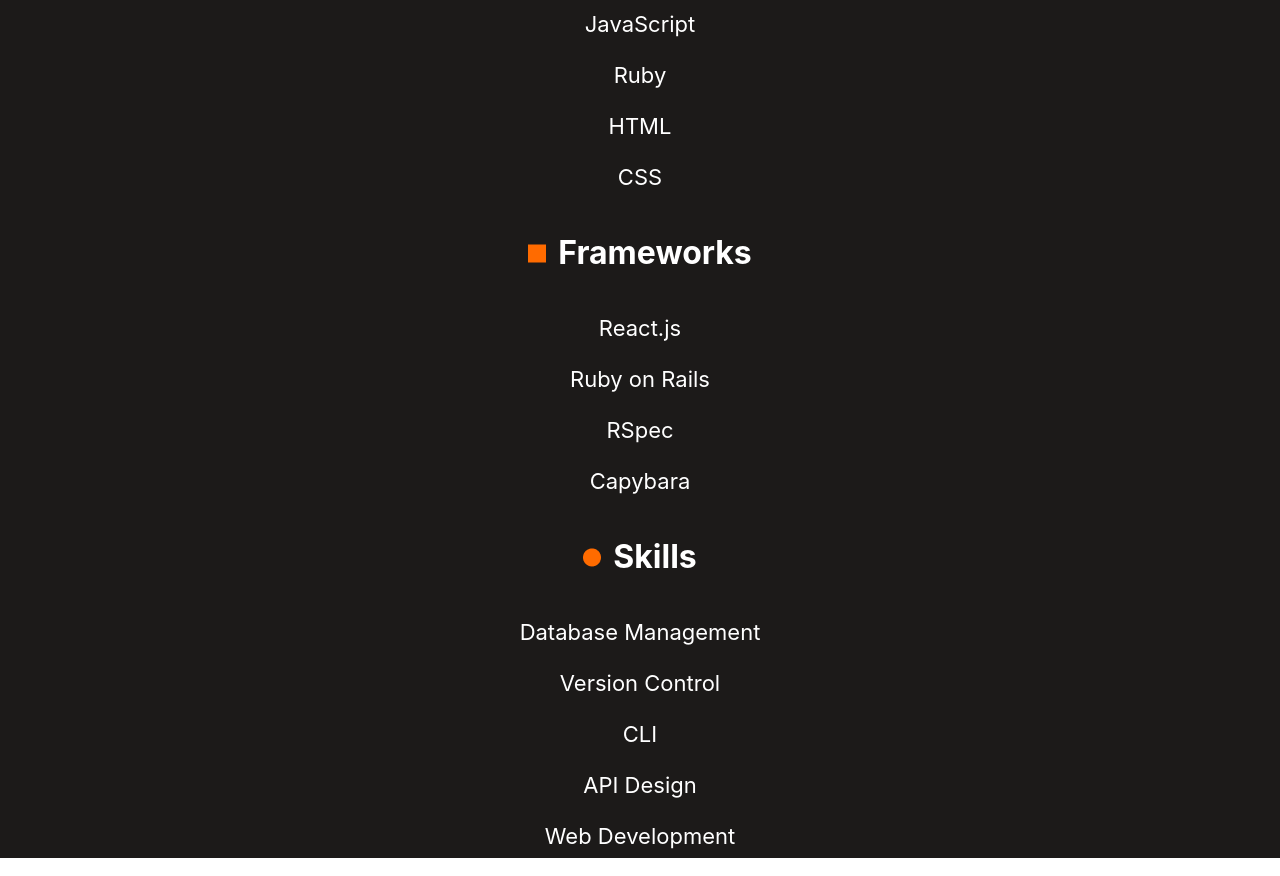
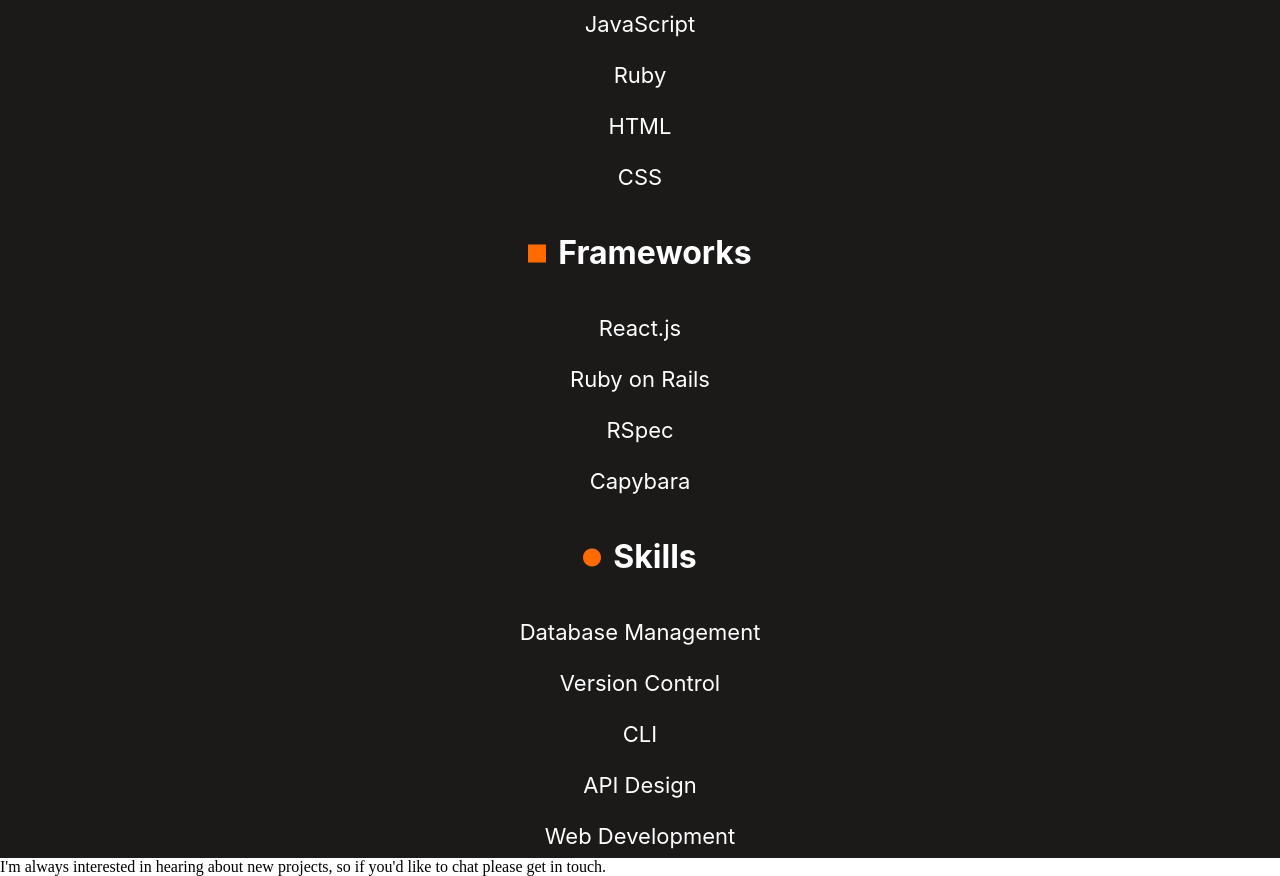
Before and after one commit to mailsg/Portfolio, a website: page index.html in a window 1280 px wide. Shown: the part 4962-5838 px from the top of the page. Drawn offline with Linux system fonts and the light colour scheme; a web font is replaced by a local one.

Commit message:
add forn to the section

```diff
--- a/index.html
+++ b/index.html
@@ -219,5 +219,8 @@
                     </div>
                 </div>
             </section>
+            <section class="contactFormSec">    <div class="body-area">
+                  <div class="contactFormSec_para">
+                     <p>I'm always interested in hearing about new projects, so if you'd like to chat please get in touch.</p>    </div>
     </body>
 </html>
```
